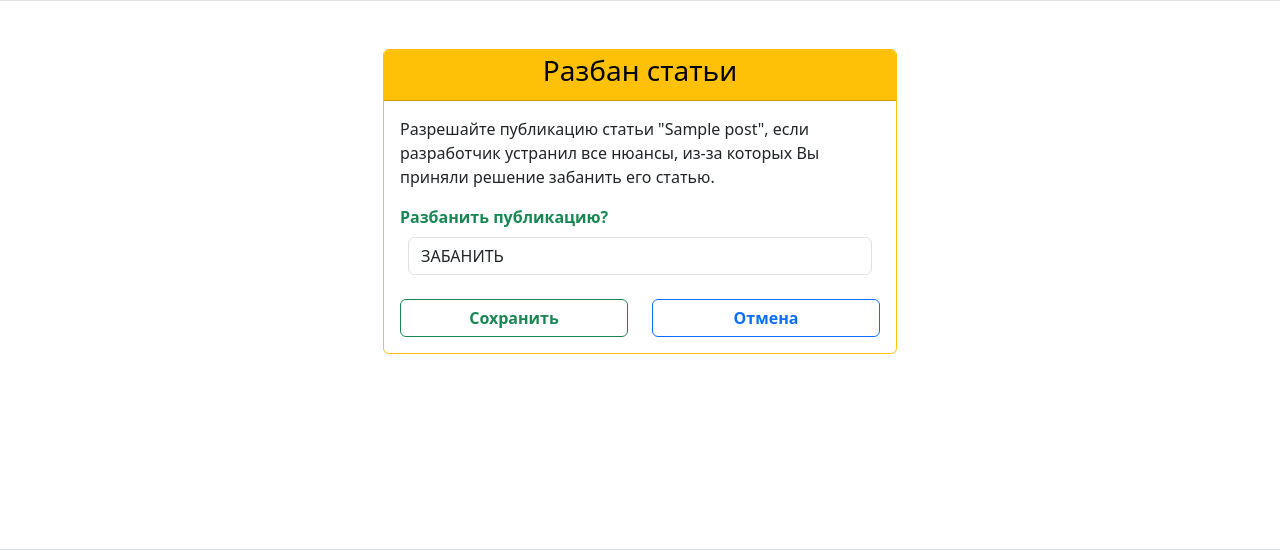
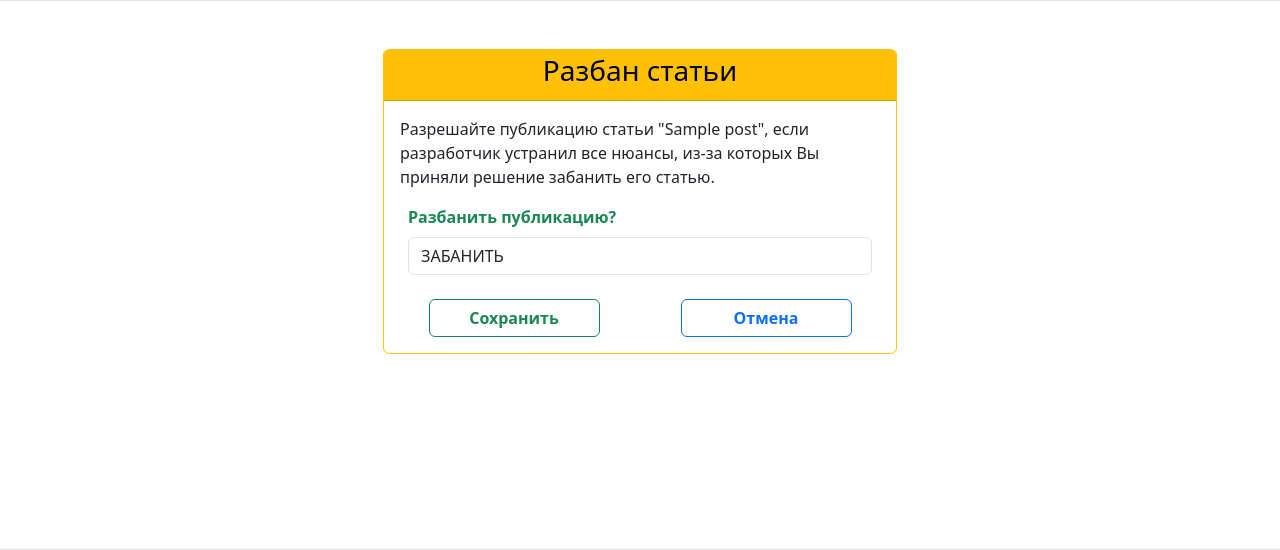
Before and after one commit to VDexpert/vdsolutions, a Django app: page /account/update-ban-status-post/1/ in a window 1280 px wide. Shown: the part 82-632 px from the top of the page. Run offline with Django 4.2, Linux system fonts and the light colour scheme; a user stored in the database is signed in; tables that the repository leaves empty hold one stand-in row (values such as "Sample post"); some libraries are stand-ins or nearby versions.

Commit message:
small HTML fixes

```diff
--- a/users/templates/users/post_banned_form.html
+++ b/users/templates/users/post_banned_form.html
@@ -19,7 +19,8 @@
                 </div>
                 <div class="card-body">
                     {% if object.banned == 'одобрено модератором' %}
-                    <p>Хотите забанить статью? "{{ object.title }}"? Руководствуйтесь политикой компании</p>
+                    <p>Хотите забанить статью? "{{ object.title }}"?
+                        Принимая решение, руководствуйтесь исключительно политикой компании.</p>
                         <p><strong>После бана статья будет доступна только Вам</strong></p>
                     {% else %}
                         <p>Разрешайте публикацию статьи "{{ object.title }}", если разработчик устранил
@@ -31,9 +32,11 @@
                             <input type="hidden" name="reason_ban" value="Спасибо, что прислушались к нашим требованиям">
                             <div class="mx-2">{{ form.banned.errors }}
                             </div>
+                            <div class="px-2">
                                 <label class="form-label text-success" for="id_banned">
                                     <strong>Разбанить публикацию?</strong>
                                 </label>
+                            </div>
                             <div class="mb-4 px-2">{{ form.banned }}
                             </div>
                         {% endif %}
@@ -41,34 +44,40 @@
                         {% if object.banned == 'одобрено модератором' %}
                             <div class="mx-2">{{ form.banned.errors }}
                             </div>
+                            <div class="px-2">
                                 <label class="form-label text-danger" for="id_banned">
                                     <strong>Забанить публикацию?</strong>
                                 </label>
+                            </div>
                             <div class="mb-4 px-2">{{ form.banned }}
                             </div>
                             <div class="mx-3">{{ form.reason_ban.errors }}
                             </div>
+                            <div class="px-2">
                                 <label class="form-label small" for="id_reason_bun">{{ form.reason_ban.label }}</label>
+                            </div>
                             <div class="px-2">{{ form.reason_ban }}
                             </div>
-                            <div class="mb-4 helptext">{{ form.reason_ban.help_text }}</div>
+                            <div class="mx-3">
+                                <span class="mb-4 helptext">{{ form.reason_ban.help_text }}</span>
+                            </div>
                         {% endif %}
-                        <div class="card-footer border-0 px-0 py-0 bg-transparent">
+                        <div class="card-footer border-0 px-0 py-0 bg-transparent mt-4 text-center">
                             <div class="row">
                                     <div class="col-6">
-                                        <button class="btn btn-outline-success w-100" type="submit">
+                                        <button class="btn btn-outline-success w-75" type="submit">
                                             <strong>Сохранить</strong>
                                         </button>
                                     </div>
                                 {% if request.META.HTTP_REFERER %}
                                     <div class="col-6">
-                                        <a class="btn btn-outline-primary w-100" href="{{ request.META.HTTP_REFERER }}">
+                                        <a class="btn btn-outline-primary w-75" href="{{ request.META.HTTP_REFERER }}">
                                             <strong>Отмена</strong>
                                         </a>
                                     </div>
                                 {% else %}
                                     <div class="col-6">
-                                        <a class="btn btn-outline-primary w-100" href="{% url 'users:user_posts' %}">
+                                        <a class="btn btn-outline-primary w-75" href="{% url 'users:user_posts' %}">
                                             <strong>Отмена</strong>
                                         </a>
                                     </div>
```
Also changed, not shown: users/templates/users/product_banned_form.html (+15 -6 lines). Lines whose indentation alone changed are shown as unchanged.
